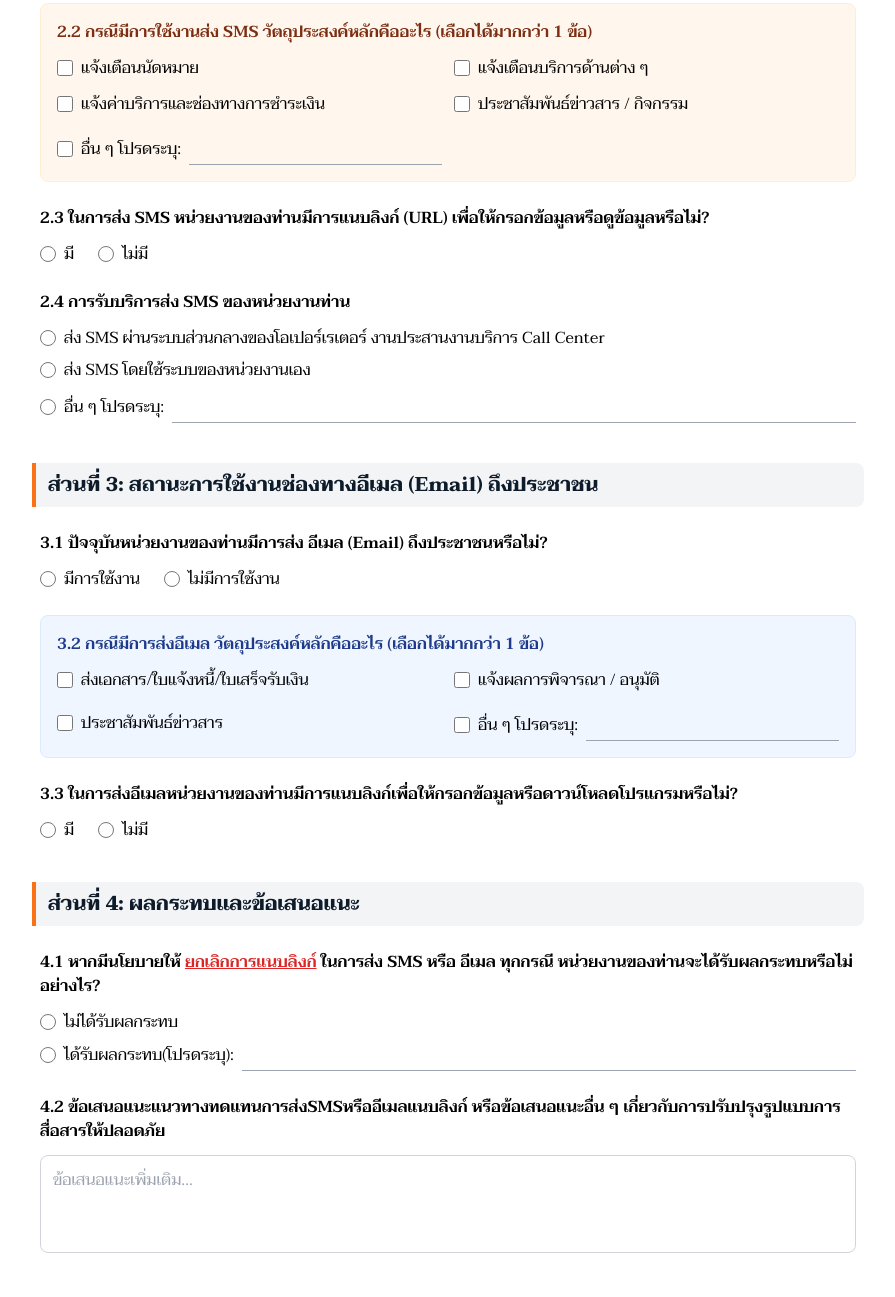
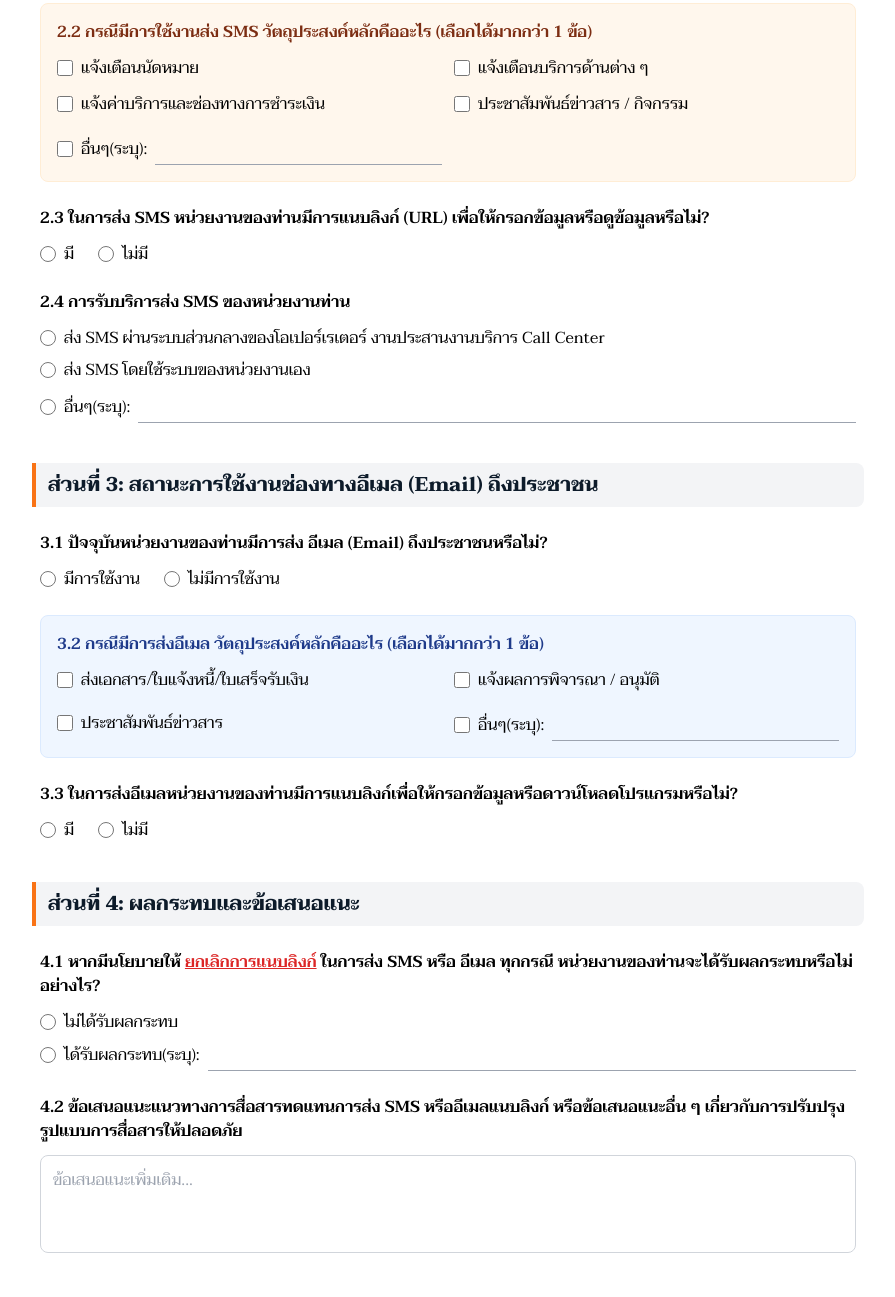
Before and after one commit to napatt-inc/email-sms-survey, a plain HTML site: page index.html in a window 1280 px wide. Shown: the part 1137-2434 px from the top of the page, without its empty margins (192-1087 px from the left). Drawn offline with nearby package versions, Linux system fonts and the light colour scheme.

Commit message:
Update index.html

```diff
--- a/index.html
+++ b/index.html
@@ -74,7 +74,7 @@
                             <label class="flex items-center cursor-pointer"><input type="checkbox" name="smsObjective" value="ประชาสัมพันธ์ข่าวสาร / กิจกรรม" class="mr-2 w-4 h-4 text-[#f97316] rounded"> ประชาสัมพันธ์ข่าวสาร / กิจกรรม</label>
                             <div class="flex items-center mt-1">
                                 <input type="checkbox" name="smsObjective" value="อื่นๆ" class="mr-2 w-4 h-4 text-[#f97316] rounded">
-                                <span class="mr-2 text-base">อื่น ๆ โปรดระบุ:</span>
+                                <span class="mr-2 text-base">อื่นๆ(ระบุ):</span>
                                 <input type="text" name="smsObjectiveOther" class="flex-1 p-1 border-b border-gray-400 bg-transparent outline-none focus:border-[#f97316] text-base">
                             </div>
                         </div>
@@ -95,7 +95,7 @@
                             <label class="flex items-center cursor-pointer"><input type="radio" name="smsService" value="ใช้ระบบของหน่วยงานเอง" class="mr-2 w-4 h-4 text-[#f97316]"> ส่ง SMS โดยใช้ระบบของหน่วยงานเอง</label>
                             <div class="flex items-center mt-1">
                                 <input type="radio" name="smsService" value="อื่นๆ" class="mr-2 w-4 h-4 text-[#f97316]">
-                                <span class="mr-2 text-base">อื่น ๆ โปรดระบุ:</span>
+                                <span class="mr-2 text-base">อื่นๆ(ระบุ):</span>
                                 <input type="text" name="smsServiceOther" class="flex-1 p-1 border-b border-gray-400 outline-none focus:border-[#f97316] text-base">
                             </div>
                         </div>
@@ -122,7 +122,7 @@
                             <label class="flex items-center cursor-pointer"><input type="checkbox" name="emailObjective" value="ประชาสัมพันธ์ข่าวสาร" class="mr-2 w-4 h-4 text-[#f97316] rounded"> ประชาสัมพันธ์ข่าวสาร</label>
                             <div class="flex items-center mt-1">
                                 <input type="checkbox" name="emailObjective" value="อื่นๆ" class="mr-2 w-4 h-4 text-[#f97316] rounded">
-                                <span class="mr-2 text-base">อื่น ๆ โปรดระบุ:</span>
+                                <span class="mr-2 text-base">อื่นๆ(ระบุ):</span>
                                 <input type="text" name="emailObjectiveOther" class="flex-1 p-1 border-b border-gray-400 bg-transparent outline-none focus:border-[#f97316] text-base">
                             </div>
                         </div>
@@ -146,13 +146,13 @@
                             <label class="flex items-center cursor-pointer"><input type="radio" name="impactDetail" value="ไม่ได้รับผลกระทบ" class="mr-2 w-4 h-4 text-[#f97316]"> ไม่ได้รับผลกระทบ</label>
                             <div class="flex items-center mt-1">
                                 <input type="radio" name="impactDetail" value="อื่นๆ" class="mr-2 w-4 h-4 text-[#f97316]">
-                                <span class="mr-2 text-base">ได้รับผลกระทบ(โปรดระบุ):</span>
+                                <span class="mr-2 text-base">ได้รับผลกระทบ(ระบุ):</span>
                                 <input type="text" name="impactDetailOther" class="flex-1 p-1 border-b border-gray-400 outline-none focus:border-[#f97316] text-base">
                             </div>
                     </div>
 
                     <div>
-                        <label class="block text-base font-semibold mb-3">4.2 ข้อเสนอแนะแนวทางทดแทนการส่งSMSหรืออีเมลแนบลิงก์ หรือข้อเสนอแนะอื่น ๆ เกี่ยวกับการปรับปรุงรูปแบบการสื่อสารให้ปลอดภัย</label>
+                        <label class="block text-base font-semibold mb-3">4.2 ข้อเสนอแนะแนวทางการสื่อสารทดแทนการส่ง SMS หรืออีเมลแนบลิงก์ หรือข้อเสนอแนะอื่น ๆ เกี่ยวกับการปรับปรุงรูปแบบการสื่อสารให้ปลอดภัย</label>
                         <textarea name="suggestion" rows="3" class="w-full p-3 border border-gray-300 rounded-lg focus:ring-2 focus:ring-[#f97316] outline-none resize-none" placeholder="ข้อเสนอแนะเพิ่มเติม..."></textarea>
                     </div>
                 </div>
```
